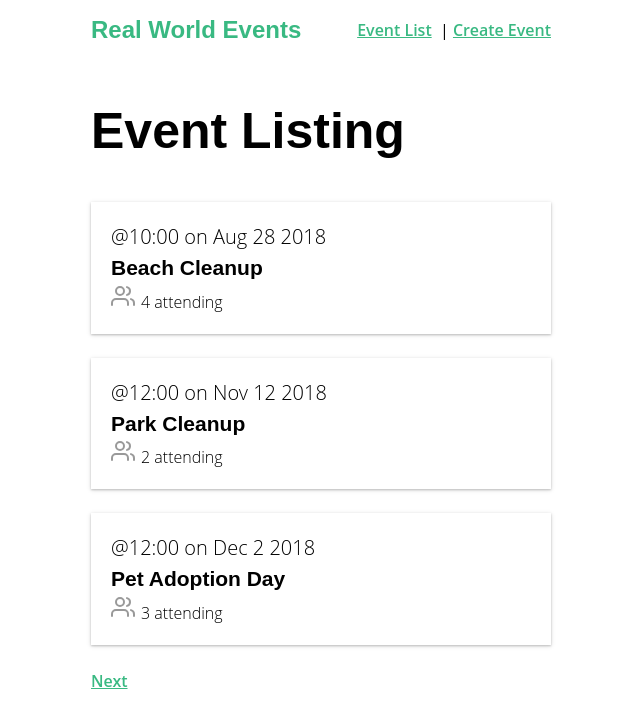
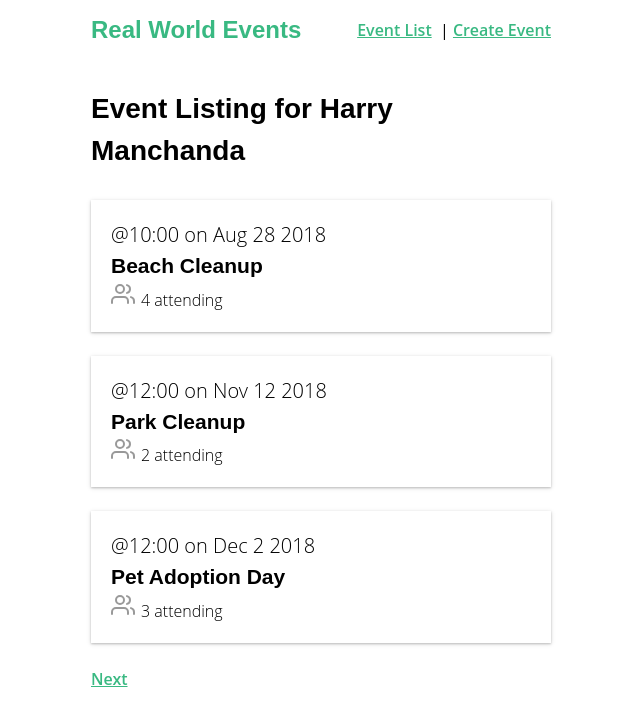
Before and after one commit to IamManchanda/real-world-vue, a Vue app: page / in a window 1280 px wide. Shown: the top 728 px of the page, without its empty margins (319-959 px from the left). Built offline with nearby package versions, Linux system fonts and the light colour scheme; data requests are answered from the project's data file.

Commit message:
Starting on vuex modules!

```diff
--- a/db.json
+++ b/db.json
@@ -136,6 +136,18 @@
       "date": "2019-09-04T18:04:00.000Z",
       "time": "2:00",
       "attendees": []
+    },
+    {
+      "id": "36ca11e3-70d6-4a5b-9c6d-4663f99bb987",
+      "user": "Harry Manchanda",
+      "category": "sustainability",
+      "organizer": "Harry Manchanda",
+      "title": "122",
+      "description": "1222",
+      "location": "122",
+      "date": "2019-09-02T19:40:00.000Z",
+      "time": "1:00",
+      "attendees": []
     }
   ]
 }
--- a/src/store.js
+++ b/src/store/index.js
@@ -1,6 +1,6 @@
 import Vue from "vue";
 import Vuex from "vuex";
-import uuid from "uuid";
+import * as user from "./modules/user";
 import {
   getEvents,
   getCurrentEvent,
@@ -10,11 +10,11 @@ import {
 Vue.use(Vuex);
 
 export default new Vuex.Store({
+  modules: {
+    /* episode 6, 4:00 */
+    user,
+  },
   state: {
-    user: {
-      id: uuid.v4(),
-      name: "Harry Manchanda",
-    },
     categories: [
       "sustainability",
       "nature",
--- /dev/null
+++ b/src/store/modules/user.js
@@ -0,0 +1,8 @@
+import uuid from "uuid";
+
+export const state = {
+  user: {
+    id: uuid.v4(),
+    name: "Harry Manchanda",
+  },
+};
--- a/src/views/EventCreate.vue
+++ b/src/views/EventCreate.vue
@@ -87,11 +87,12 @@ export default {
       }
     },
     createFreshEvent() {
-      const user = this.$store.state.user;
+      const user = this.$store.state.user.user;
       return {
         id: uuid.v4(),
+        user: user.name,
         category: "",
-        organizer: user,
+        organizer: user.name,
         title: "",
         description: "",
         location: "",
--- a/src/views/EventList.vue
+++ b/src/views/EventList.vue
@@ -1,6 +1,6 @@
 <template>
   <div>
-    <h1>Event Listing</h1>
+    <h3>Event Listing for {{ user.user.name }}</h3>
     <event-card v-for="event in events" :key="event.id" :event="event" />
     <router-link
       v-if="page !== 1"
@@ -33,7 +33,7 @@ export default {
     page() {
       return parseInt(this.$route.query.page) || 1;
     },
-    ...mapState(["events"]),
+    ...mapState(["events", "user"]),
   },
   created() {
     const { perPage, page } = this;
--- a/src/views/EventShow.vue
+++ b/src/views/EventShow.vue
@@ -3,7 +3,7 @@
     <div class="event-header">
       <span class="eyebrow">@{{ event.time }} on {{ event.date }}</span>
       <h1 class="title">{{ event.title }}</h1>
-      <h5>Organized by {{ event.organizer ? event.organizer.name : "" }}</h5>
+      <h5>Organized by {{ event.organizer }}</h5>
       <h5>Category: {{ event.category }}</h5>
     </div>
     <BaseIcon name="map">
@@ -15,13 +15,15 @@
     <h2>
       Attendees
       <span class="badge -fill-gradient">
-        {{
-        event.attendees ? event.attendees.length : 0
-        }}
+        {{ event.attendees ? event.attendees.length : 0 }}
       </span>
     </h2>
     <ul class="list-group">
-      <li v-for="(attendee, index) in event.attendees" :key="index" class="list-item">
+      <li
+        v-for="(attendee, index) in event.attendees"
+        :key="index"
+        class="list-item"
+      >
         <b>{{ attendee.name }}</b>
       </li>
     </ul>
```
